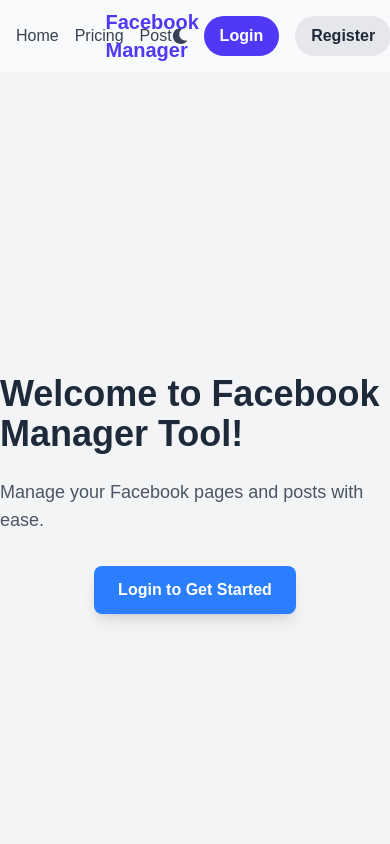
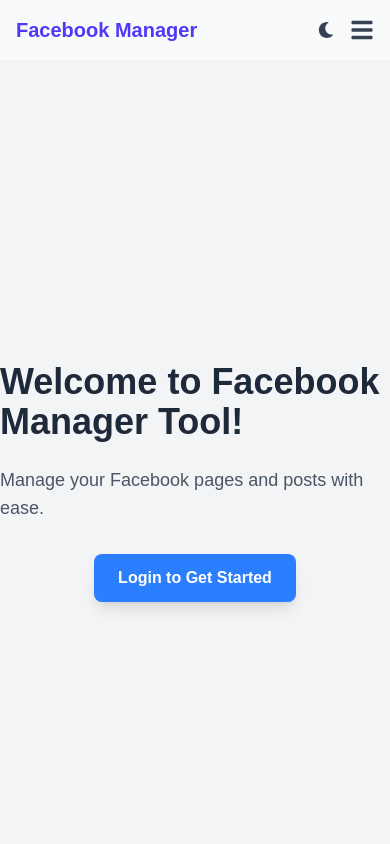
Before and after one commit to maophal/fb-manager, a Next.js app: page / in a window 390 px wide. Shown: the top 844 px of the page. Built offline with nearby package versions, Linux system fonts and the light colour scheme.

Commit message:
add mobile menu

```diff
--- a/components/Navbar.tsx
+++ b/components/Navbar.tsx
@@ -5,102 +5,79 @@
 import { useRouter } from 'next/navigation';
 import { useAuth } from '@/context/AuthContext';
 import { useTheme } from '@/context/ThemeContext';
-import { FaSun, FaMoon } from 'react-icons/fa';
+import { FaSun, FaMoon, FaBars, FaTimes } from 'react-icons/fa';
 
 const Navbar = () => {
   const [showPostMenu, setShowPostMenu] = useState(false);
-  const [showProfileMenu, setShowProfileMenu] = useState(false); // Add state for profile menu
+  const [showProfileMenu, setShowProfileMenu] = useState(false);
+  const [isMobileMenuOpen, setIsMobileMenuOpen] = useState(false);
   const { isLoggedIn, logout } = useAuth();
   const { theme, toggleTheme } = useTheme();
   const router = useRouter();
 
-
-
   const handleLogout = () => {
-    logout(); // Use context logout function
-    router.push('/login'); // Redirect to login page
+    logout();
+    router.push('/login');
   };
 
-  return (
-    <nav className="bg-gray-50 dark:bg-gray-800 shadow-sm p-4 text-gray-700 dark:text-gray-200">
-      <div className="container mx-auto flex justify-between items-center relative">
-        {/* Left Section: Menu */}
-        <ul className="flex space-x-4">
-          <li>
-            <Link href="/" className="hover:text-indigo-600 dark:hover:text-indigo-400">
+  const handleMobileMenuLinkClick = (e, href) => {
+    if (!isLoggedIn && (href.startsWith('/post') || href.startsWith('/account') || href.startsWith('/facebook') || href.startsWith('/settings'))) {
+      e.preventDefault();
+      router.push('/login');
+    }
+    setIsMobileMenuOpen(false);
+  };
+
+  const renderNavLinks = (isMobile = false) => (
+    <>
+      <Link href="/" className={isMobile ? "block py-2" : "hover:text-indigo-600 dark:hover:text-indigo-400"} onClick={(e) => isMobile && handleMobileMenuLinkClick(e, "/")}>
         Home
       </Link>
-          </li>
-          <li>
-            <Link href="/pricing" className="hover:text-indigo-600 dark:hover:text-indigo-400">
+      <Link href="/pricing" className={isMobile ? "block py-2" : "hover:text-indigo-600 dark:hover:text-indigo-400"} onClick={(e) => isMobile && handleMobileMenuLinkClick(e, "/pricing")}>
         Pricing
       </Link>
-          </li>
-          <li className="relative">
+      <div className={isMobile ? "" : "relative"}>
         <button
           onClick={() => setShowPostMenu(!showPostMenu)}
-              className="hover:text-indigo-600 dark:hover:text-indigo-400 focus:outline-none"
+          className={isMobile ? "block w-full text-left py-2" : "hover:text-indigo-600 dark:hover:text-indigo-400 focus:outline-none"}
         >
           Post
         </button>
         {showPostMenu && (
-              <ul className="absolute left-0 mt-2 w-48 bg-white dark:bg-gray-700 text-gray-800 dark:text-gray-200 rounded-md shadow-lg py-1 z-10">
-                <li>
-                  <Link href="/post/text" className="block px-4 py-2 hover:bg-gray-100 dark:hover:bg-gray-600" onClick={(e) => {
-  if (!isLoggedIn) {
-    e.preventDefault(); // Prevent default navigation
-    router.push('/login'); // Redirect to login page
-  }
-  setShowPostMenu(false); // Close the menu
-}}>
+          <div className={isMobile ? "pl-4" : "absolute left-0 mt-2 w-48 bg-white dark:bg-gray-700 text-gray-800 dark:text-gray-200 rounded-md shadow-lg py-1 z-10"}>
+            <Link href="/post/text" className="block px-4 py-2 hover:bg-gray-100 dark:hover:bg-gray-600" onClick={(e) => handleMobileMenuLinkClick(e, "/post/text")}>
               Post Text
             </Link>
-                </li>
-                <li>
-                  <Link href="/post/image" className="block px-4 py-2 hover:bg-gray-100 dark:hover:bg-gray-600" onClick={(e) => {
-  if (!isLoggedIn) {
-    e.preventDefault(); // Prevent default navigation
-    router.push('/login'); // Redirect to login page
-  }
-  setShowPostMenu(false); // Close the menu
-}}>
+            <Link href="/post/image" className="block px-4 py-2 hover:bg-gray-100 dark:hover:bg-gray-600" onClick={(e) => handleMobileMenuLinkClick(e, "/post/image")}>
               Post Image
             </Link>
-                </li>
-                <li>
-                  <Link href="/post/reel" className="block px-4 py-2 hover:bg-gray-100 dark:hover:bg-gray-600" onClick={(e) => {
-  if (!isLoggedIn) {
-    e.preventDefault(); // Prevent default navigation
-    router.push('/login'); // Redirect to login page
-  }
-  setShowPostMenu(false); // Close the menu
-}}>
+            <Link href="/post/reel" className="block px-4 py-2 hover:bg-gray-100 dark:hover:bg-gray-600" onClick={(e) => handleMobileMenuLinkClick(e, "/post/reel")}>
               Post Reel
             </Link>
-                </li>
-                <li>
-                  <Link href="/post/video" className="block px-4 py-2 hover:bg-gray-100 dark:hover:bg-gray-600" onClick={(e) => {
-  if (!isLoggedIn) {
-    e.preventDefault(); // Prevent default navigation
-    router.push('/login'); // Redirect to login page
-  }
-  setShowPostMenu(false); // Close the menu
-}}>
+            <Link href="/post/video" className="block px-4 py-2 hover:bg-gray-100 dark:hover:bg-gray-600" onClick={(e) => handleMobileMenuLinkClick(e, "/post/video")}>
               Post Video
             </Link>
-                </li>
-              </ul>
+          </div>
         )}
-          </li>
-        </ul>
+      </div>
+    </>
+  );
+
+  return (
+    <nav className="bg-gray-50 dark:bg-gray-800 shadow-sm p-4 text-gray-700 dark:text-gray-200">
+      <div className="container mx-auto flex justify-between items-center">
+        {/* Left Section: Menu (Desktop) */}
+        <div className="hidden md:flex items-center space-x-4">
+          {renderNavLinks()}
+        </div>
 
         {/* Center Section: Tool Name */}
-        <div className="absolute left-1/2 transform -translate-x-1/2 text-xl font-semibold text-indigo-600 dark:text-indigo-400">
-          Facebook Manager
+        <div className="text-xl font-semibold text-indigo-600 dark:text-indigo-400">
+          <Link href="/">Facebook Manager</Link>
         </div>
 
-        {/* Right Section: Profile/Login/Register Buttons */}
-        <div className="flex items-center space-x-4">
+        {/* Right Section: Profile/Login/Register Buttons (Desktop) */}
+        <div className="hidden md:flex items-center space-x-4">
           <button onClick={toggleTheme} className="focus:outline-none">
             {theme === 'light' ? <FaMoon /> : <FaSun />}
           </button>
@@ -114,49 +91,56 @@
               </button>
               {showProfileMenu && (
                 <ul className="absolute right-0 mt-2 w-48 bg-white dark:bg-gray-700 text-gray-800 dark:text-gray-200 rounded-md shadow-lg py-1 z-10">
-                  <li>
-                    <Link href="/account" className="block px-4 py-2 hover:bg-gray-100 dark:hover:bg-gray-600" onClick={() => setShowProfileMenu(false)}>
-                      My Account
-                    </Link>
-                  </li>
-                  <li>
-                    <Link href="/facebook" className="block px-4 py-2 hover:bg-gray-100 dark:hover:bg-gray-600" onClick={() => setShowProfileMenu(false)}>
-                      Facebook
-                    </Link>
-                  </li>
-                  <li>
-                    <Link href="/settings" className="block px-4 py-2 hover:bg-gray-100 dark:hover:bg-gray-600" onClick={() => setShowProfileMenu(false)}>
-                      Settings
-                    </Link>
-                  </li>
-                  <li>
-                    <button
-                      onClick={() => {
-                        handleLogout();
-                        setShowProfileMenu(false);
-                      }}
-                      className="block w-full text-left px-4 py-2 hover:bg-gray-100 dark:hover:bg-gray-600"
-                    >
-                      Logout
-                    </button>
-                  </li>
+                  <li><Link href="/account" className="block px-4 py-2 hover:bg-gray-100 dark:hover:bg-gray-600" onClick={() => setShowProfileMenu(false)}>My Account</Link></li>
+                  <li><Link href="/facebook" className="block px-4 py-2 hover:bg-gray-100 dark:hover:bg-gray-600" onClick={() => setShowProfileMenu(false)}>Facebook</Link></li>
+                  <li><Link href="/settings" className="block px-4 py-2 hover:bg-gray-100 dark:hover:bg-gray-600" onClick={() => setShowProfileMenu(false)}>Settings</Link></li>
+                  <li><button onClick={() => { handleLogout(); setShowProfileMenu(false); }} className="block w-full text-left px-4 py-2 hover:bg-gray-100 dark:hover:bg-gray-600">Logout</button></li>
                 </ul>
               )}
             </div>
           ) : (
             <>
-              <Link href="/login" className="bg-indigo-600 hover:bg-indigo-700 text-white font-bold py-2 px-4 rounded-full">
-                Login
-              </Link>
-              <Link href="/register" className="bg-gray-200 hover:bg-gray-300 text-gray-800 font-bold py-2 px-4 rounded-full">
-                Register
-              </Link>
+              <Link href="/login" className="bg-indigo-600 hover:bg-indigo-700 text-white font-bold py-2 px-4 rounded-full">Login</Link>
+              <Link href="/register" className="bg-gray-200 hover:bg-gray-300 text-gray-800 font-bold py-2 px-4 rounded-full">Register</Link>
+            </>
+          )}
+        </div>
+
+        {/* Mobile Menu Button */}
+        <div className="md:hidden flex items-center">
+          <button onClick={toggleTheme} className="focus:outline-none mr-4">
+            {theme === 'light' ? <FaMoon /> : <FaSun />}
+          </button>
+          <button onClick={() => setIsMobileMenuOpen(!isMobileMenuOpen)} className="focus:outline-none">
+            {isMobileMenuOpen ? <FaTimes size={24} /> : <FaBars size={24} />}
+          </button>
+        </div>
+      </div>
+
+      {/* Mobile Menu */}
+      {isMobileMenuOpen && (
+        <div className="md:hidden mt-4">
+          <div className="flex flex-col space-y-4">
+            {renderNavLinks(true)}
+            <hr className="border-gray-200 dark:border-gray-700" />
+            {isLoggedIn ? (
+              <>
+                <Link href="/account" className="block py-2" onClick={(e) => handleMobileMenuLinkClick(e, "/account")}>My Account</Link>
+                <Link href="/facebook" className="block py-2" onClick={(e) => handleMobileMenuLinkClick(e, "/facebook")}>Facebook</Link>
+                <Link href="/settings" className="block py-2" onClick={(e) => handleMobileMenuLinkClick(e, "/settings")}>Settings</Link>
+                <button onClick={() => { handleLogout(); setIsMobileMenuOpen(false); }} className="block w-full text-left py-2">Logout</button>
+              </>
+            ) : (
+              <>
+                <Link href="/login" className="bg-indigo-600 hover:bg-indigo-700 text-white font-bold py-2 px-4 rounded-full text-center" onClick={() => setIsMobileMenuOpen(false)}>Login</Link>
+                <Link href="/register" className="bg-gray-200 hover:bg-gray-300 text-gray-800 font-bold py-2 px-4 rounded-full text-center" onClick={() => setIsMobileMenuOpen(false)}>Register</Link>
               </>
             )}
           </div>
         </div>
+      )}
     </nav>
   );
-}
+};
 
 export default Navbar;
```
Lines whose indentation alone changed are shown as unchanged.
